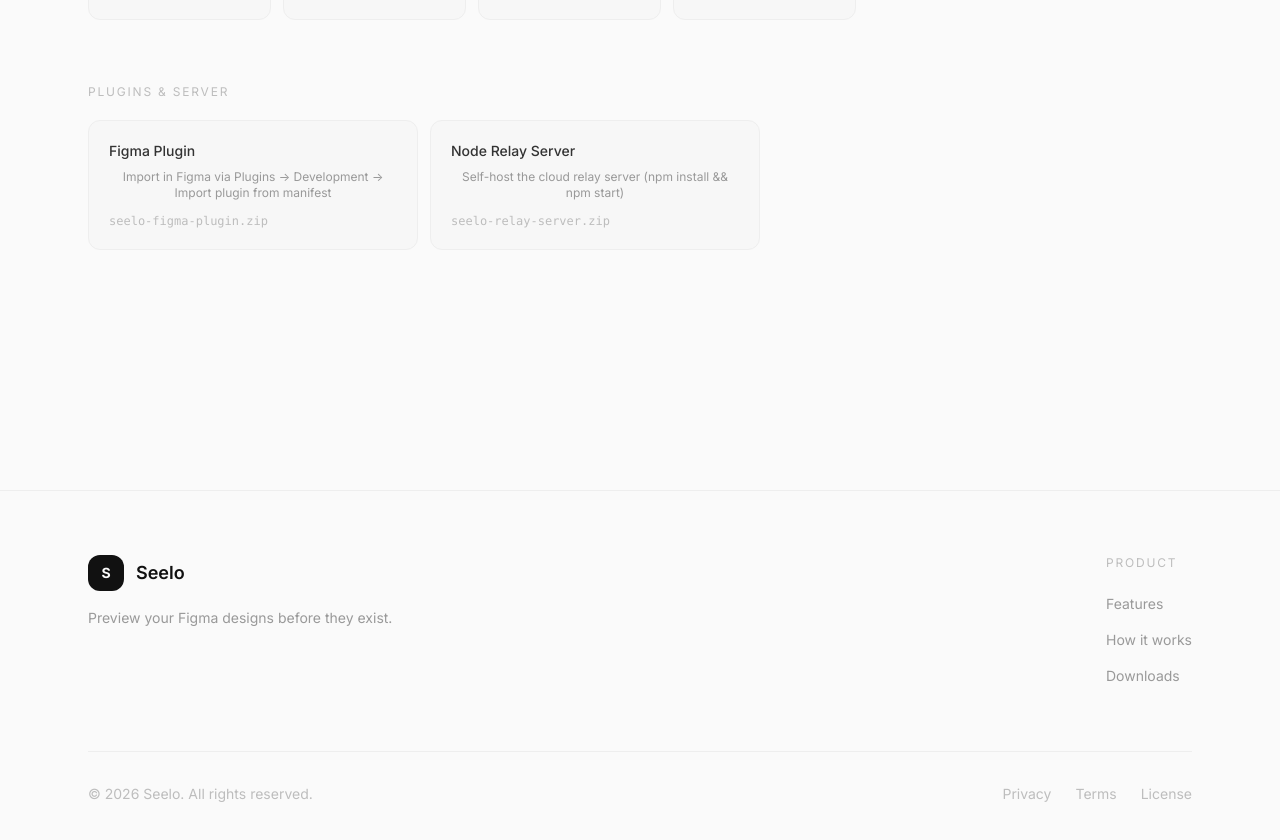
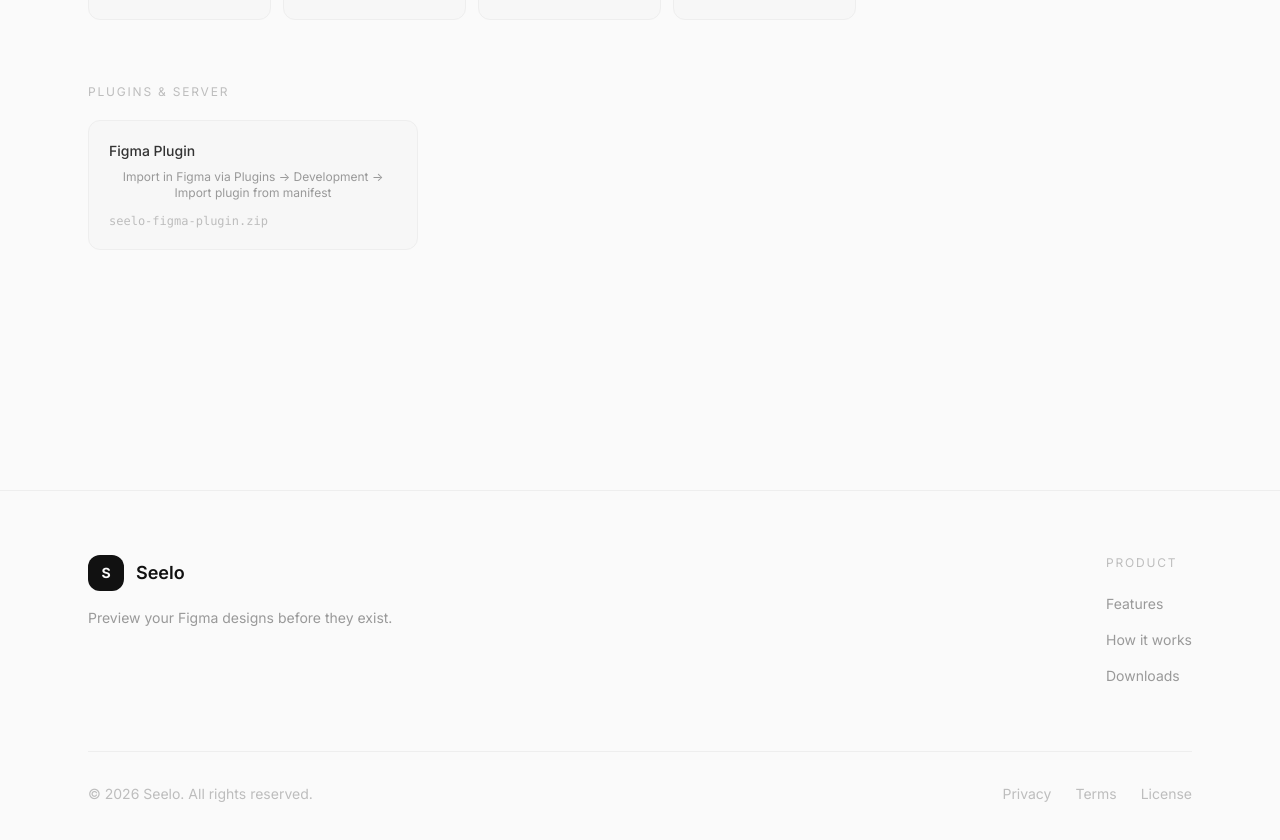
Before and after one commit to webloft141/seeloweb, a React (Vite) app: page / in a window 1280 px wide. Shown: the part 3423-4263 px from the top of the page. Built offline with nearby package versions, Linux system fonts and the light colour scheme.

Commit message:
Remove Node Relay Server from downloads

```diff
--- a/src/components/DownloadSection.tsx
+++ b/src/components/DownloadSection.tsx
@@ -52,12 +52,6 @@
     file: 'seelo-figma-plugin.zip',
     url: '/seelo-figma-plugin.zip',
     desc: 'Import in Figma via Plugins → Development → Import plugin from manifest',
-  },
-  {
-    name: 'Node Relay Server',
-    file: 'seelo-relay-server.zip',
-    url: '/seelo-relay-server.zip',
-    desc: 'Self-host the cloud relay server (npm install && npm start)',
   },
 ]
 
```
